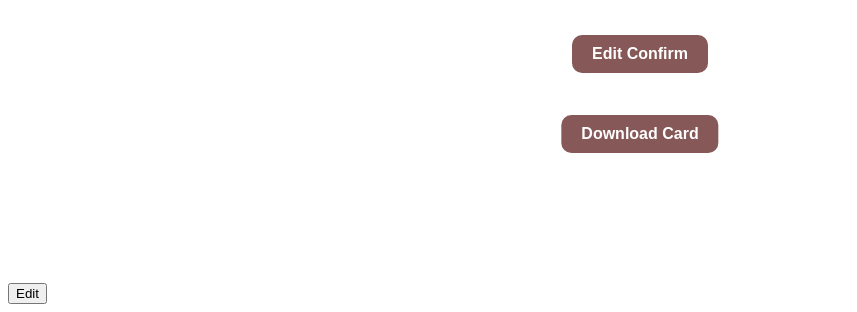
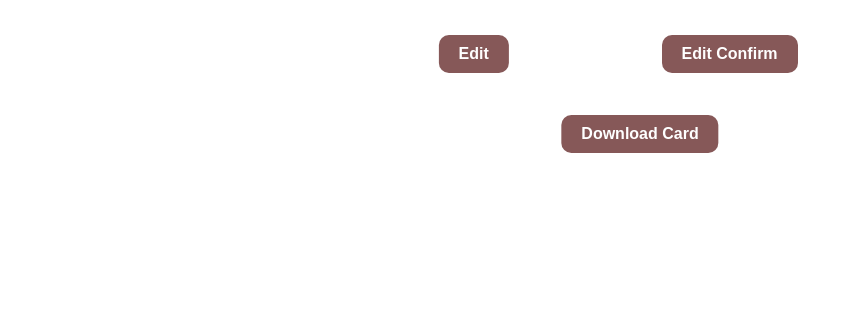
Before and after one commit to NurulIzzah-pjs/JJONGBOND-AGENT, a website: page index.html in a window 1280 px wide. Shown: the part 525-837 px from the top of the page, without its empty margins (0-857 px from the left). After the commit the page ends 816 px from the top, so only its background shows below. Drawn offline with nearby package versions, Linux system fonts and the light colour scheme.

Commit message:
Update pjay.css

```diff
--- a/pjay.css
+++ b/pjay.css
@@ -297,6 +297,39 @@
   box-shadow: 0 0 5px rgba(0, 0, 0, 0.5);
 }
 
+
+#btnEdit{
+  display: inline-block;
+  padding: 10px 20px;
+  background-color: rgb(134, 88, 88); /* Box brown filled */
+  color: white; /* Text white */
+  border: none;
+  border-radius: 10px; /* Rounded corners */
+  cursor: pointer;
+  font-size: 16px;
+  font-weight: bold;
+  text-align: center;
+  position: fixed; /* Position it absolutely */
+  top: calc(100% - 30%); /* Position 30 pixels below the flip card container */
+  left: 37%; /* Position at the horizontal center */
+  transform: translateX(-50%); /* Adjust for half of its own width */
+  z-index: 1; /* Ensure it appears above other content if needed */
+}
+
+/* Add hover effect */
+#btnEdit:hover {
+  background-color: #5c4033; /* Darker shade of brown for hover effect */
+}
+
+/* Optional: Add focus effect for accessibility */
+#btnEdit:focus {
+  outline: none;
+  box-shadow: 0 0 5px rgba(0, 0, 0, 0.5);
+}
+
+
+
+
 #btnEditConfirm {
   display: inline-block;
   padding: 10px 20px;
@@ -310,7 +343,7 @@
   text-align: center;
   position: fixed; /* Position it absolutely */
   top: calc(100% - 30%); /* Position 30 pixels below the flip card container */
-  left: 50%; /* Position at the horizontal center */
+  left: 57%; /* Position at the horizontal center */
   transform: translateX(-50%); /* Adjust for half of its own width */
   z-index: 1; /* Ensure it appears above other content if needed */
 }
```
